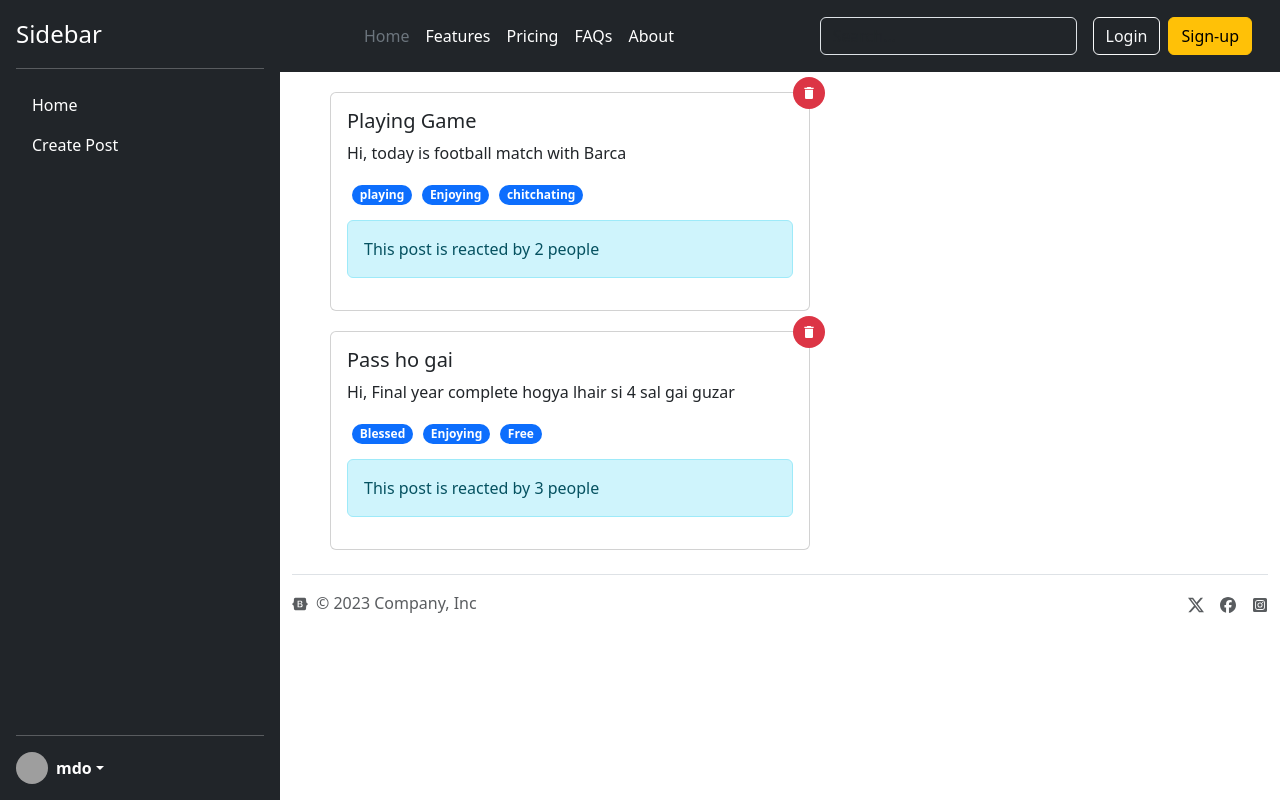
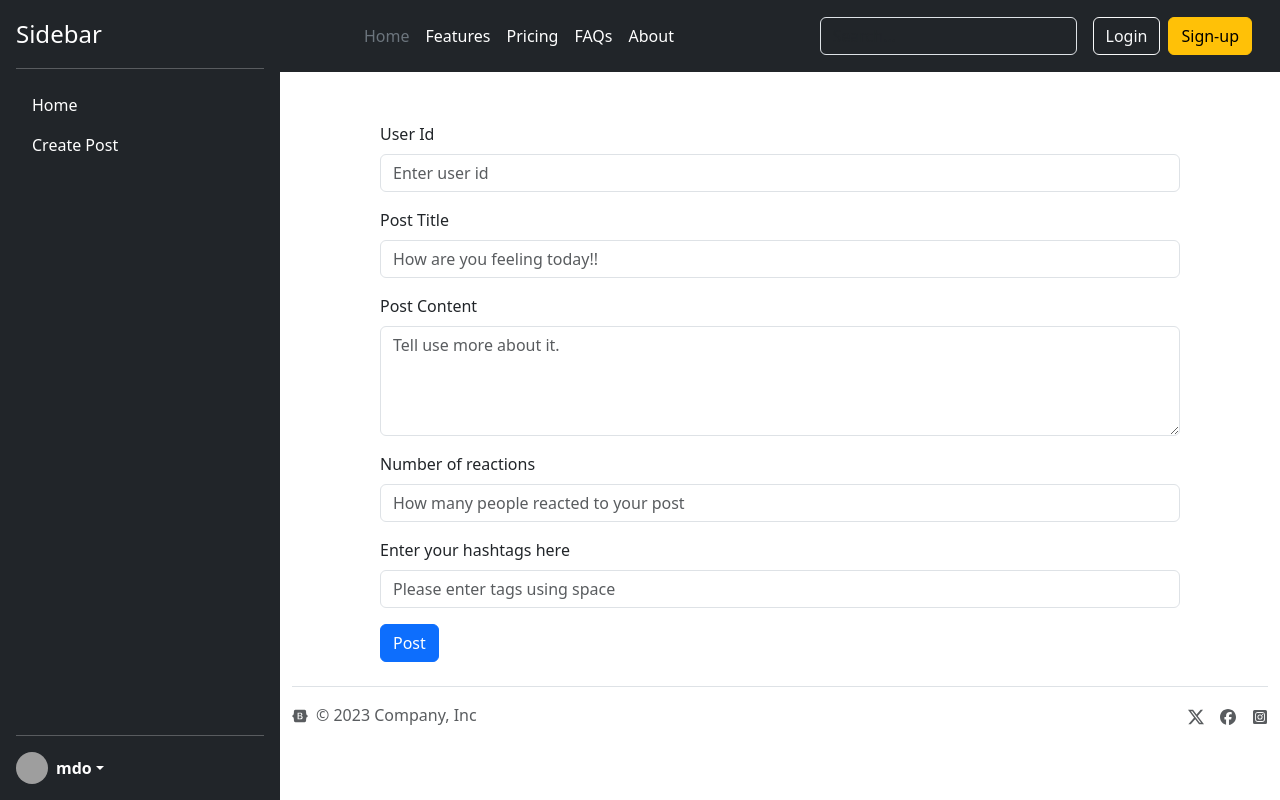
Before and after one commit to Abasalat/Social-app, a React (Vite) app: page / in a window 1280 px wide. Built offline with nearby package versions, Linux system fonts and the light colour scheme; grey boxes are pictures that could not be loaded.

Commit message:
Add functionality as  user can create post and post

```diff
--- a/src/App.css
+++ b/src/App.css
@@ -23,3 +23,8 @@
     width: 2rem;
     height: 2rem;
 }
+.create-post{
+    width: 80%;
+    margin-top: 50px;
+    margin-left: 10%;
+}
--- a/src/App.jsx
+++ b/src/App.jsx
@@ -19,9 +19,9 @@ function App() {
         <div className="content">
           <Header></Header>
           {selectedTab === "Home" ? (
+            <PostList></PostList>
+          ) : (
             <Createpost></Createpost>
-          ) : (
-            <PostList></PostList>
           )}
           <Footer></Footer>
         </div>
--- a/src/components/Createpost.jsx
+++ b/src/components/Createpost.jsx
@@ -1,44 +1,101 @@
-import React from "react";
+import React, { useContext, useRef } from "react";
+import { PostListData } from "../store/post-list-store";
 
 const Createpost = () => {
+  const { addPost } = useContext(PostListData);
+
+  const userIdElement = useRef("");
+  const titleElement = useRef("");
+  const bodyElement = useRef("");
+  const tagElement = useRef("");
+  const reactionElement = useRef("");
+
+  function handleSubmission(event) {
+    event.preventDefault();
+    const userId = userIdElement.current.value;
+    const postTitle = titleElement.current.value;
+    const postBody = bodyElement.current.value;
+    const reactions = reactionElement.current.value;
+    const tags = tagElement.current.value.split(" ");
+    userIdElement.current.value = "";
+    titleElement.current.value = "";
+    bodyElement.current.value = "";
+    reactionElement.current.value = "";
+    tagElement.current.value = "";
+
+    addPost(userId, postTitle, postBody, reactions, tags);
+  }
+
   return (
-    <form>
+    <form className="create-post" onSubmit={(event) => handleSubmission(event)}>
       <div className="mb-3">
-        <label htmlFor="exampleInputEmail1" className="form-label">
-          Email address
+        <label htmlFor="userId" className="form-label">
+          User Id
         </label>
         <input
-          type="email"
+          ref={userIdElement}
+          type="text"
           className="form-control"
-          id="exampleInputEmail1"
-          aria-describedby="emailHelp"
+          id="userId"
+          placeholder="Enter user id"
         />
-        <div id="emailHelp" className="form-text">
-          We'll never share your email with anyone else.
-        </div>
       </div>
+
       <div className="mb-3">
-        <label htmlFor="exampleInputPassword1" className="form-label">
-          Password
+        <label htmlFor="title" className="form-label">
+          Post Title
         </label>
         <input
-          type="password"
+          ref={titleElement}
+          type="text"
           className="form-control"
-          id="exampleInputPassword1"
+          id="title"
+          placeholder="How are you feeling today!!"
         />
       </div>
-      <div className="mb-3 form-check">
+
+      <div className="mb-3">
+        <label htmlFor="body" className="form-label">
+          Post Content
+        </label>
+        <textarea
+          ref={bodyElement}
+          type="text"
+          rows="4"
+          className="form-control"
+          id="body"
+          placeholder="Tell use more about it."
+        />
+      </div>
+
+      <div className="mb-3">
+        <label htmlFor="post-reactions" className="form-label">
+          Number of reactions
+        </label>
         <input
-          type="checkbox"
-          className="form-check-input"
-          id="exampleCheck1"
+          ref={reactionElement}
+          type="text"
+          className="form-control"
+          id="post-reactions"
+          placeholder="How many people reacted to your post"
         />
-        <label className="form-check-label" htmlFor="exampleCheck1">
-          Check me out
+      </div>
+
+      <div className="mb-3">
+        <label htmlFor="post-tags" className="form-label">
+          Enter your hashtags here
         </label>
+        <input
+          ref={tagElement}
+          type="text"
+          className="form-control"
+          id="post-tags"
+          placeholder="Please enter tags using space"
+        />
       </div>
+
       <button type="submit" className="btn btn-primary">
-        Submit
+        Post
       </button>
     </form>
   );
--- a/src/store/post-list-store.jsx
+++ b/src/store/post-list-store.jsx
@@ -10,13 +10,27 @@ const postListReducer = (curPostList, action) => {
   let newPostList = curPostList;
   if (action.type === "Delete_Post") {
     newPostList = curPostList.filter((post) => post.id !== action.payload.id);
+  } else if (action.type == "Add_Post") {
+    newPostList = [action.payload, ...curPostList];
   }
   return newPostList;
 };
 const PostListProvider = ({ children }) => {
   const [postList, dispatch] = useReducer(postListReducer, DEFAULT_POST_LIST);
 
-  const addPost = () => {};
+  const addPost = (userId, postTitle, postBody, reactions, tags) => {
+    dispatch({
+      type: "Add_Post",
+      payload: {
+        id: Date.now(),
+        title: postTitle,
+        body: postBody,
+        reaction: reactions,
+        userId: userId,
+        tags: tags,
+      },
+    });
+  };
   const deletePost = (id) => {
     console.log("clicked");
     let deletePostAction = {
```
